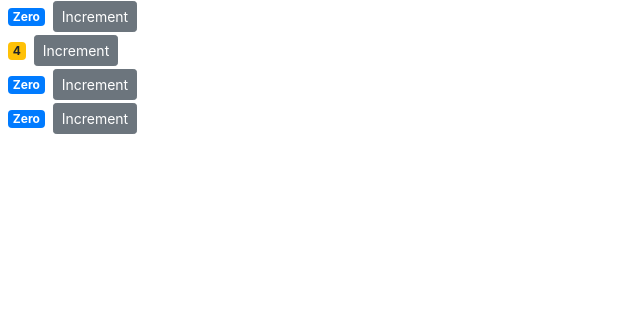
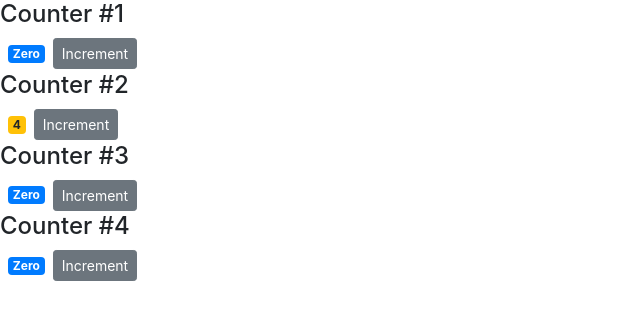
Before and after one commit to intansemc2/counter-react-app, a React (Create React App) app: page / in a window 1280 px wide. Shown: the top 320 px of the page, without its empty margins (0-640 px from the left). Built offline with nearby package versions, Linux system fonts and the light colour scheme.

Commit message:
passing children

```diff
--- a/src/components/counter.jsx
+++ b/src/components/counter.jsx
@@ -13,6 +13,7 @@
     render() {
         return (
             <div>
+                {this.props.children}
                 <span className={this.getBadgeClasses()}>{this.formatCount()}</span>
                 <button onClick={() => this.handleIncrement({ id: 1 })} className='btn btn-secondary btn-sm'>
                     Increment
--- a/src/components/counters.jsx
+++ b/src/components/counters.jsx
@@ -1,4 +1,4 @@
-//passing data to components
+//passing children
 import React, { Component } from 'react';
 import Counter from './counter';
 
@@ -15,7 +15,9 @@
         return (
             <div>
                 {this.state.counters.map((counter) => (
-                    <Counter key={counter.id} value={counter.value} />
+                    <Counter key={counter.id} value={counter.value}>
+                        <h4>Counter #{counter.id}</h4>
+                    </Counter>
                 ))}
             </div>
         );
```
